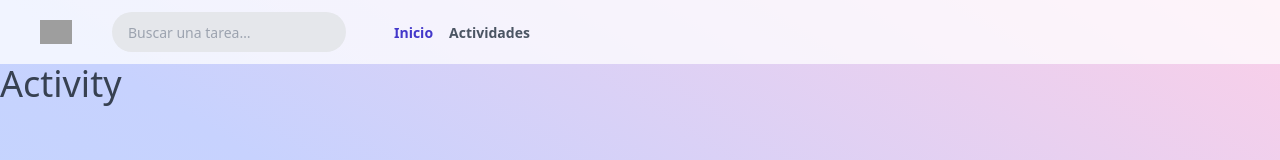
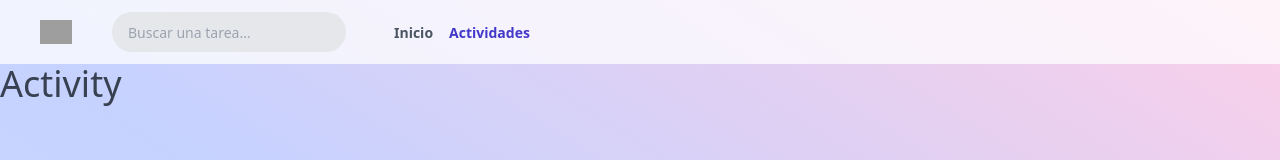
Before and after one commit to Carl0sPineda/fronted-TaskManager, a React (Vite) app: page /actividad in a window 1280 px wide. Shown: the top 160 px of the page. Built offline with nearby package versions, Linux system fonts and the light colour scheme; grey boxes are pictures that could not be loaded.

Commit message:
feat: Add hover navigation by route

```diff
--- a/src/components/Navbar.tsx
+++ b/src/components/Navbar.tsx
@@ -1,4 +1,4 @@
-import { Link } from "react-router-dom";
+import { Link, useLocation } from "react-router-dom";
 import task from "../assets/task.svg";
 import ButtonSearch from "./ButtonSearch";
 
@@ -7,6 +7,8 @@ interface NavbarProps {
 }
 
 const Navbar = ({ setSearchTerm }: NavbarProps) => {
+  const location = useLocation();
+
   return (
     <div className="flex items-center flex-shrink-0 w-full h-16 px-10 bg-white bg-opacity-75">
       <Link to={"/"}>
@@ -14,11 +16,22 @@ const Navbar = ({ setSearchTerm }: NavbarProps) => {
       </Link>
       <ButtonSearch setSearchTerm={setSearchTerm} />
       <div className="ml-10">
-        <Link className="mx-2 text-sm font-semibold text-indigo-700" to={"/"}>
+        <Link
+          className={`mx-2 text-sm font-semibold ${
+            location.pathname === "/"
+              ? "text-indigo-700"
+              : "text-gray-600 hover:text-gray-400"
+          }`}
+          to={"/"}
+        >
           Inicio
         </Link>
         <Link
-          className="mx-2 text-sm font-semibold text-gray-600 hover:text-indigo-700"
+          className={`mx-2 text-sm font-semibold ${
+            location.pathname === "/actividad"
+              ? "text-indigo-700"
+              : "text-gray-600 hover:text-gray-400"
+          }`}
           to={"/actividad"}
         >
           Actividades
```
